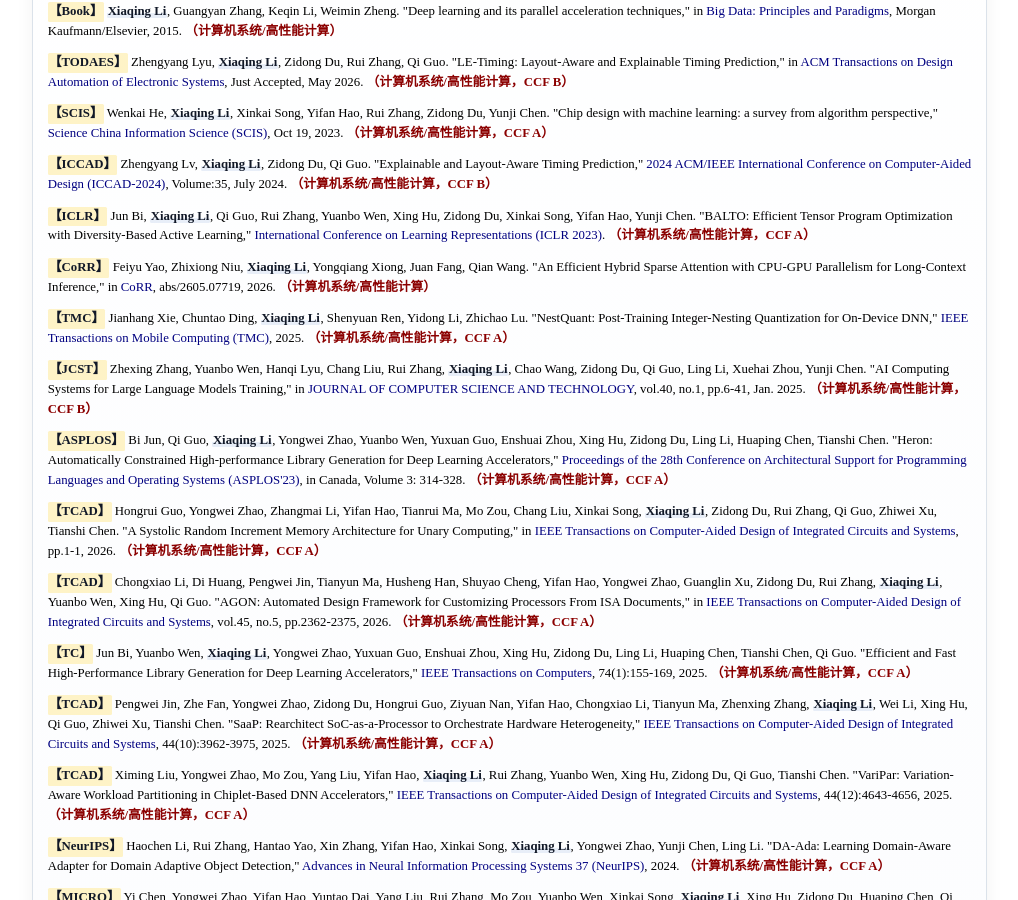
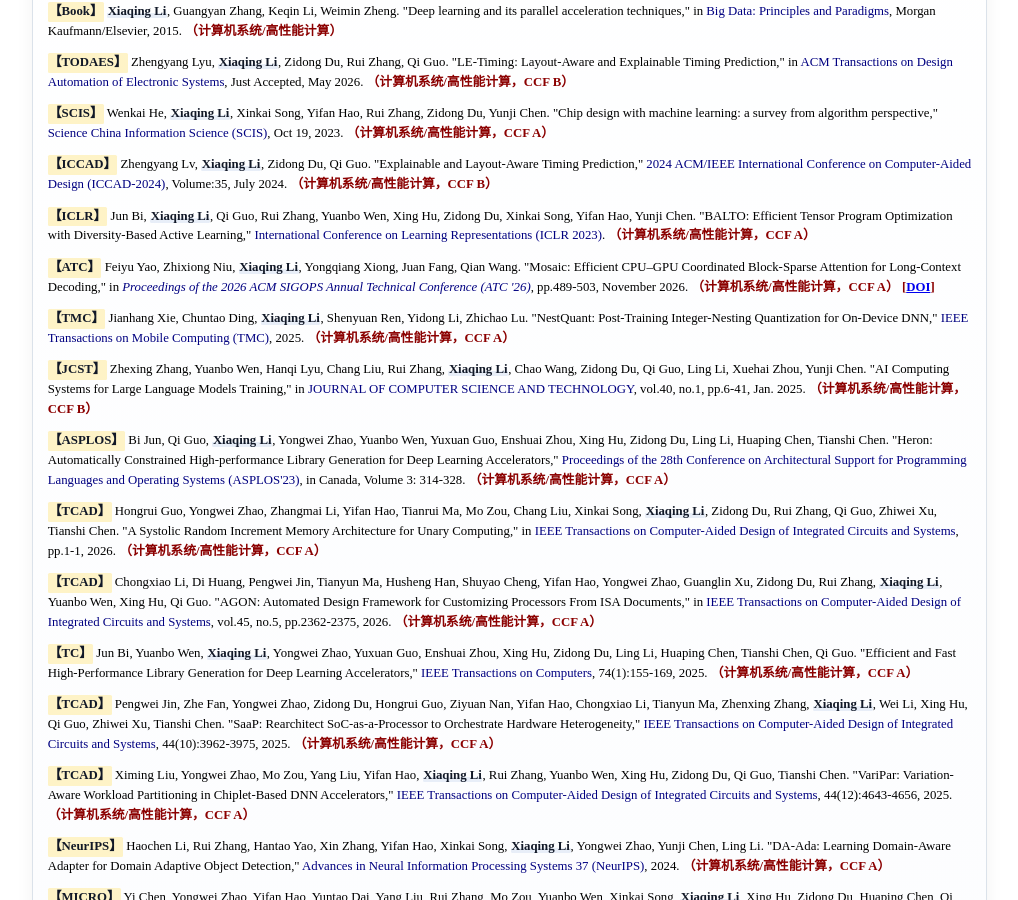
Before and after one commit to mlsys-research-jedy/mlsys-research-jedy.github.io, a Jekyll site: the page index.html, which Jekyll copies as it is, in a window 1280 px wide and 900 px high, scrolled down 2120 px. Shown: the whole window, without its empty margins (123-1141 px from the left). Built offline with Jekyll 4.4.1, drawn with Linux system fonts in a browser that asks for light colours.

Commit message:
Add ATC 2026 Mosaic paper publication

```diff
--- a/index.html
+++ b/index.html
@@ -352,11 +352,11 @@
             <span class="ccf">（计算机系统/高性能计算，CCF A）</span>
         </div>
         <div class="paper-item">
-            <span class="abbr">【CoRR】</span>
+            <span class="abbr">【ATC】</span>
             <span class="authors">Feiyu Yao, Zhixiong Niu, <span class="self">Xiaqing Li</span>, Yongqiang Xiong, Juan Fang, Qian Wang</span>.
-            "An Efficient Hybrid Sparse Attention with CPU-GPU Parallelism for Long-Context Inference," in
-            <span class="venue">CoRR</span>, abs/2605.07719, 2026.
-            <span class="ccf">（计算机系统/高性能计算）</span>
+            "Mosaic: Efficient CPU&ndash;GPU Coordinated Block-Sparse Attention for Long-Context Decoding," in
+            <span class="venue"><em>Proceedings of the 2026 ACM SIGOPS Annual Technical Conference (ATC '26)</em></span>, pp.489-503, November 2026.
+            <span class="ccf">（计算机系统/高性能计算，CCF A） [<a href="https://dl.acm.org/doi/10.1145/3828523.3857033" target="_blank">DOI</a>]</span>
         </div>
         <div class="paper-item">
             <span class="abbr">【TMC】</span>
```
